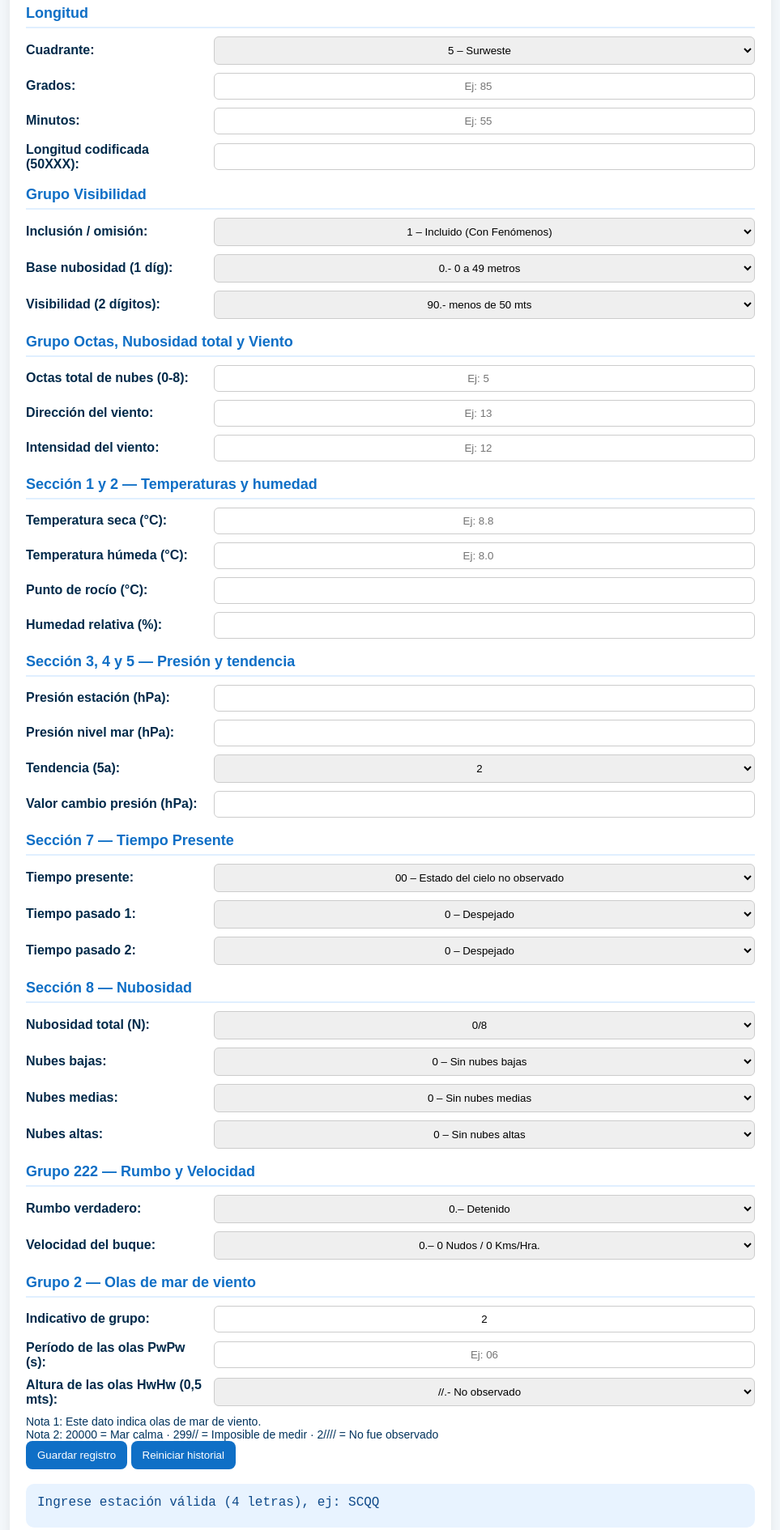
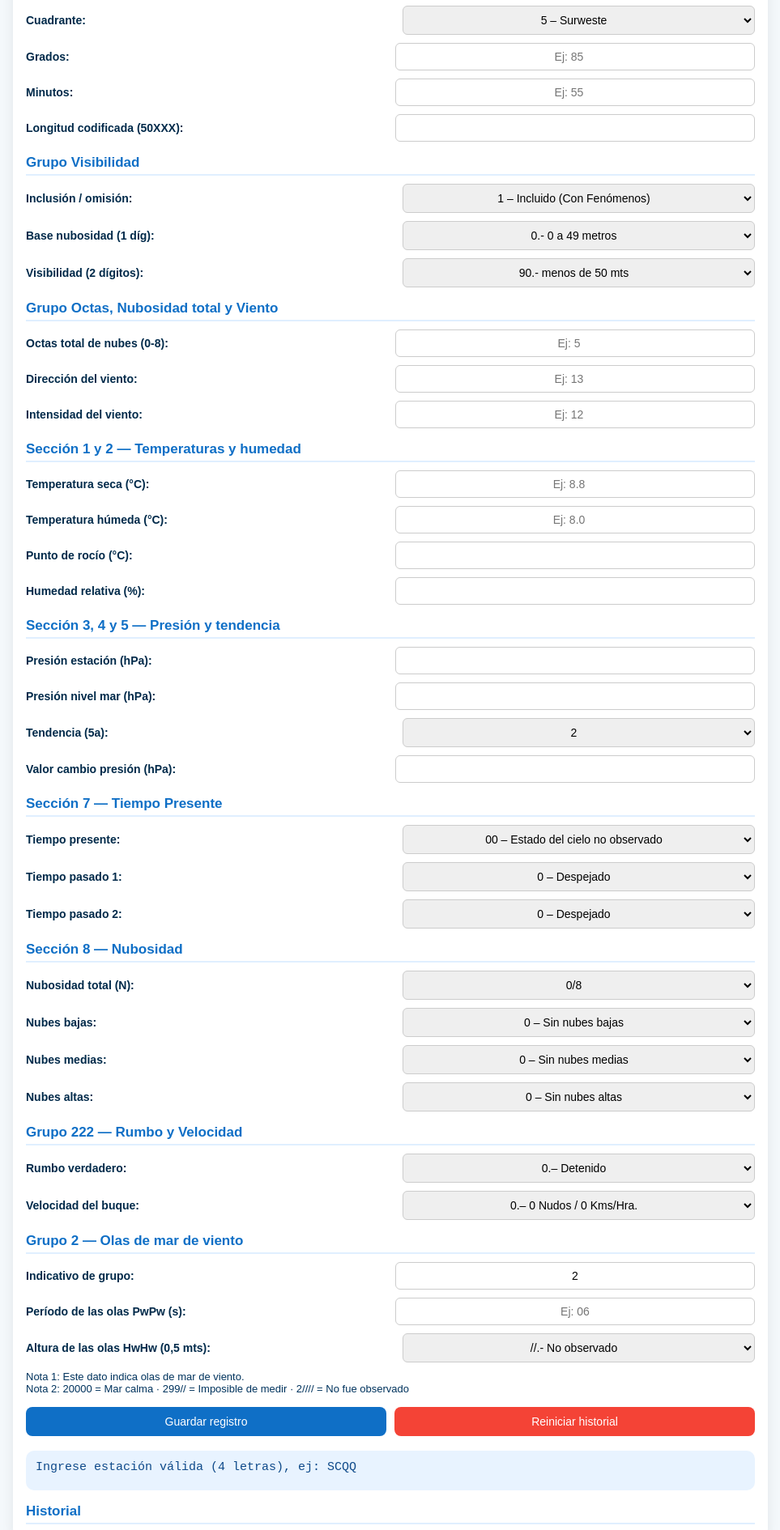
Before and after one commit to Fran5142/MENSAJE-SHIP-, a plain HTML site: page index.html in a window 1280 px wide. Shown: the part 572-2462 px from the top of the page at 81% size, without its empty margins (158-1121 px from the left). Drawn offline with Linux system fonts and the light colour scheme.

Commit message:
Update index.html

```diff
--- a/index.html
+++ b/index.html
@@ -5,18 +5,176 @@
 <meta name="viewport" content="width=device-width, initial-scale=1" />
 <title>SHIP DB</title>
 <style>
-  body{font-family:'Poppins',sans-serif;background:#f4f8fb;color:#012a4a;margin:0;padding:20px}
-  h1{text-align:center;color:#0f6fc6}
-  .contenedor{max-width:900px;margin:20px auto;background:#fff;border-radius:10px;padding:20px;box-shadow:0 4px 15px rgba(0,0,0,0.08)}
-  .titulo{font-weight:700;font-size:18px;color:#0f6fc6;border-bottom:2px solid #e0efff;padding-bottom:6px;margin-top:18px}
-  .fila{display:flex;gap:12px;align-items:center;margin:10px 0}
-  .fila label{flex:0 0 220px;font-weight:600}
-  .fila input,.fila select{flex:1;padding:8px;border-radius:6px;border:1px solid #ccc;text-align:center}
-  .resultado{margin-top:18px;background:#e8f3ff;padding:14px;border-radius:10px}
-  .codigo{font-family:monospace;font-size:16px;color:#0f4a8a;word-break:break-word;white-space:pre-wrap}
-  .detalle{margin-top:8px;font-size:14px;color:#01335d}
-  .btn{background:#0f6fc6;color:#fff;border:0;padding:10px 14px;border-radius:8px;cursor:pointer}
-  .btn:active{transform:translateY(1px)}
+  /* Diseño base */
+  body {
+    font-family: 'Poppins', sans-serif;
+    background: #f4f8fb;
+    color: #012a4a;
+    margin: 0;
+    padding: 10px;
+  }
+
+  h1 {
+    text-align: center;
+    color: #0f6fc6;
+    font-size: 1.6em;
+  }
+
+  .contenedor {
+    max-width: 900px;
+    margin: 15px auto;
+    background: #fff;
+    border-radius: 10px;
+    padding: 16px;
+    box-shadow: 0 4px 15px rgba(0,0,0,0.08);
+  }
+
+  .titulo {
+    font-weight: 700;
+    font-size: 17px;
+    color: #0f6fc6;
+    border-bottom: 2px solid #e0efff;
+    padding-bottom: 4px;
+    margin-top: 16px;
+  }
+
+  .fila {
+    display: flex;
+    gap: 10px;
+    align-items: center;
+    margin: 10px 0;
+    flex-wrap: wrap;
+  }
+
+  .fila label {
+    flex: 1 1 200px;
+    font-weight: 600;
+    font-size: 14px;
+  }
+
+  .fila input,
+  .fila select {
+    flex: 1 1 180px;
+    padding: 8px;
+    border-radius: 6px;
+    border: 1px solid #ccc;
+    text-align: center;
+    font-size: 14px;
+    width: 100%;
+  }
+
+  .resultado {
+    margin-top: 18px;
+    background: #e8f3ff;
+    padding: 12px;
+    border-radius: 10px;
+    font-size: 14px;
+  }
+
+  .codigo {
+    font-family: monospace;
+    font-size: 15px;
+    color: #0f4a8a;
+    word-break: break-word;
+    white-space: pre-wrap;
+  }
+
+  .detalle {
+    margin-top: 8px;
+    font-size: 13px;
+    color: #01335d;
+  }
+
+  .btns {
+    display: flex;
+    gap: 10px;
+    flex-wrap: wrap;
+    margin-top: 15px;
+  }
+
+  .btn {
+    background: #0f6fc6;
+    color: #fff;
+    border: 0;
+    padding: 10px 14px;
+    border-radius: 8px;
+    cursor: pointer;
+    font-size: 14px;
+    flex: 1 1 150px;
+  }
+
+  .btn.reiniciar {
+    background: #f44336;
+  }
+
+  .btn:active {
+    transform: translateY(1px);
+  }
+
+  /* ==============================
+     🔹 Estilos Responsivos
+     ============================== */
+  @media (max-width: 768px) {
+    body {
+      padding: 6px;
+    }
+
+    .contenedor {
+      padding: 10px;
+    }
+
+    .fila {
+      flex-direction: column;
+      align-items: flex-start;
+    }
+
+    .fila label {
+      width: 100%;
+      margin-bottom: 5px;
+      font-size: 15px;
+    }
+
+    .fila input,
+    .fila select {
+      width: 100%;
+      font-size: 15px;
+    }
+
+    .btns {
+      flex-direction: column;
+    }
+
+    .btn {
+      width: 100%;
+      text-align: center;
+    }
+
+    h1 {
+      font-size: 1.4em;
+    }
+  }
+
+  /* Adaptación extra para pantallas muy pequeñas (celulares chicos) */
+  @media (max-width: 480px) {
+    .titulo {
+      font-size: 16px;
+    }
+
+    .fila label {
+      font-size: 14px;
+    }
+
+    .fila input,
+    .fila select {
+      font-size: 14px;
+      padding: 7px;
+    }
+
+    .btn {
+      font-size: 14px;
+      padding: 9px;
+    }
+  }
 </style>
 </head>
 <body>
```
